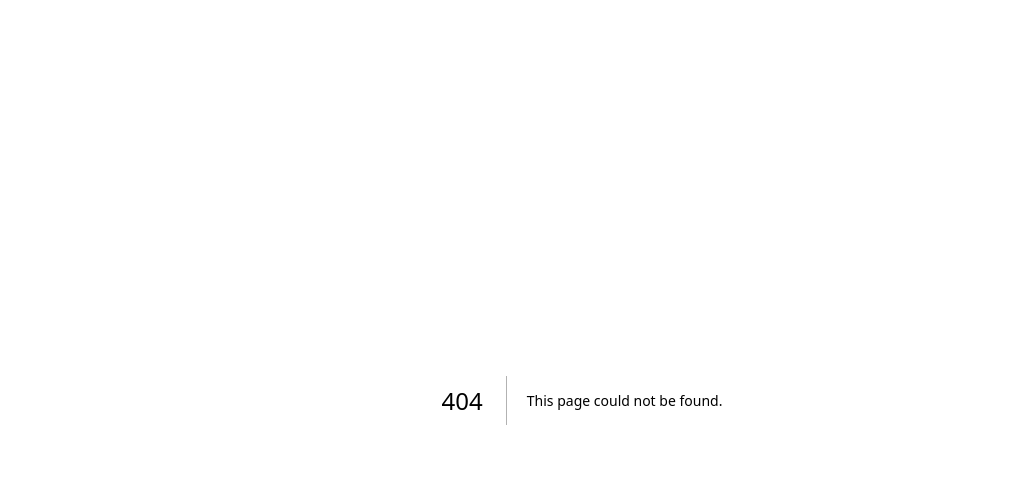
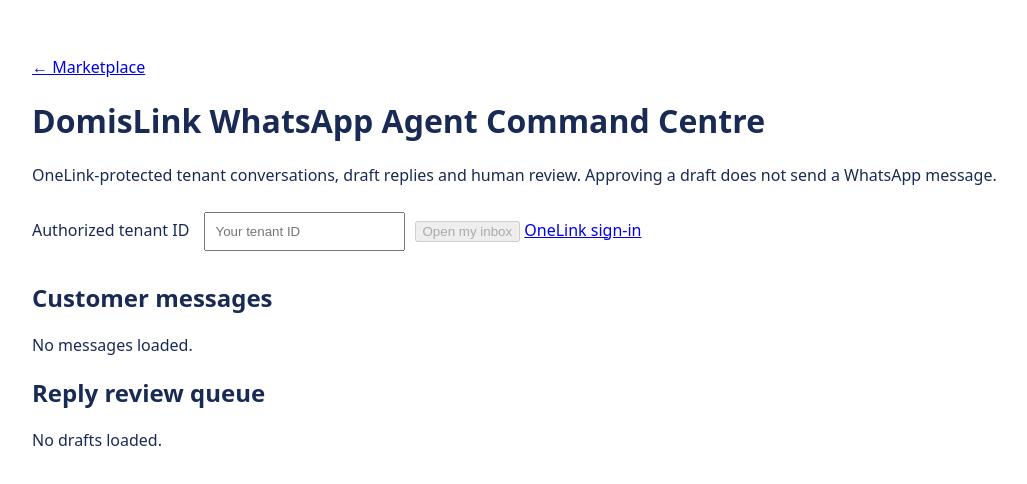
Before and after one commit to amaechiu-del/-domislink-realestate, a Next.js app: page /onelink/agents in a window 1280 px wide. Before the commit this address had no page. Shown: the top 484 px of the page, without its empty margins (58-1085 px from the left). Built offline with nearby package versions, Linux system fonts and the light colour scheme.

Commit message:
feat: build OneLink WhatsApp agent command centre with conversation and approval UI

```diff
--- /dev/null
+++ b/src/app/onelink/agents/page.tsx
@@ -0,0 +1,29 @@
+"use client";
+import {useState} from "react";
+type Message={id:string;sender_wa_id:string;message_type:string;text_body:string|null;transcription:string|null;translation:string|null;state:string;created_at:string};
+type Draft={id:string;inbound_id:string;body:string;state:string;created_at:string};
+export default function AgentCommand(){
+ const [tenant,setTenant]=useState(""),[role,setRole]=useState(""),[messages,setMessages]=useState<Message[]>([]),[drafts,setDrafts]=useState<Draft[]>([]),[error,setError]=useState(""),[busy,setBusy]=useState(false),[text,setText]=useState<Record<string,string>>({});
+ async function load(){setBusy(true);setError("");try{
+  const r=await fetch("/api/onelink/agents?tenant_id="+encodeURIComponent(tenant),{cache:"no-store"});const data=await r.json();if(!r.ok)throw Error(data.error||"Unable to load inbox");
+  setRole(data.role);setMessages(data.messages||[]);setDrafts(data.drafts||[]);
+ }catch(e){setError(e instanceof Error?e.message:"Unable to load inbox")}finally{setBusy(false)}}
+ async function action(payload:Record<string,string>,type:"draft"|"review"){setBusy(true);setError("");try{
+  const r=await fetch("/api/onelink/agents?action="+type,{method:"POST",headers:{"content-type":"application/json"},body:JSON.stringify({...payload,tenant_id:tenant})});
+  const d=await r.json();if(!r.ok)throw Error(d.error||"Operation failed");await load();
+ }catch(e){setError(e instanceof Error?e.message:"Operation failed")}finally{setBusy(false)}}
+ return <main style={{fontFamily:"system-ui",maxWidth:1100,margin:"32px auto",padding:24,color:"#192b54"}}>
+ <a href="/onelink">← Marketplace</a><h1>DomisLink WhatsApp Agent Command Centre</h1>
+ <p>OneLink-protected tenant conversations, draft replies and human review. Approving a draft does not send a WhatsApp message.</p>
+ <label>Authorized tenant ID <input value={tenant} onChange={e=>setTenant(e.target.value)} placeholder="Your tenant ID" style={{padding:10,margin:10}}/></label>
+ <button disabled={busy||!tenant} onClick={load}>Open my inbox</button> <a href="/api/onelink/login">OneLink sign-in</a>
+ {error&&<p role="alert">{error}</p>}{role&&<p>Access role: <strong>{role}</strong></p>}
+ <h2>Customer messages</h2>{messages.length===0?<p>No messages loaded.</p>:<div style={{display:"grid",gap:12}}>{messages.map(m=><article key={m.id} style={{padding:16,border:"1px solid #dbe1ec",borderRadius:12}}>
+ <strong>{m.message_type} · {m.state}</strong><p>Sender: {m.sender_wa_id}</p><p style={{whiteSpace:"pre-wrap"}}>{m.translation||m.transcription||m.text_body||"Media message"}</p><small>{m.created_at}</small>
+ {["agent","reviewer","admin"].includes(role)&&<div><textarea aria-label={"Reply draft for "+m.id} rows={3} placeholder="Write a reply for human review" value={text[m.id]||""} onChange={e=>setText(s=>({...s,[m.id]:e.target.value}))} style={{width:"100%",padding:10,marginTop:10}}/><button disabled={busy||!text[m.id]?.trim()} onClick={()=>action({inbound_id:m.id,text:text[m.id]},"draft")}>Save reply draft</button></div>}
+ </article>)}</div>}
+ <h2>Reply review queue</h2>{drafts.length===0?<p>No drafts loaded.</p>:<div style={{display:"grid",gap:12}}>{drafts.map(d=><article key={d.id} style={{padding:16,border:"1px solid #dbe1ec",borderRadius:12}}><strong>{d.state}</strong><p style={{whiteSpace:"pre-wrap"}}>{d.body}</p>
+ {d.state==="pending_review"&&["reviewer","admin"].includes(role)&&<div style={{display:"flex",gap:10}}><button disabled={busy} onClick={()=>action({draft_id:d.id,decision:"approved"},"review")}>Approve draft</button><button disabled={busy} onClick={()=>action({draft_id:d.id,decision:"rejected"},"review")}>Reject draft</button></div>}
+ </article>)}</div>}
+ </main>
+}
```
